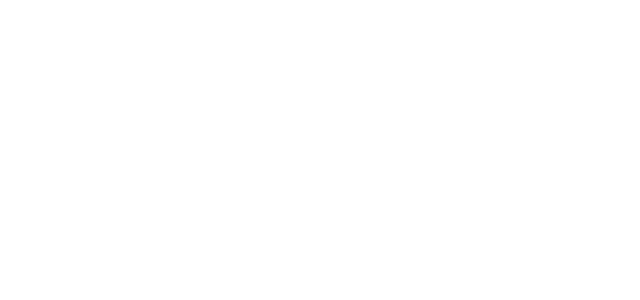
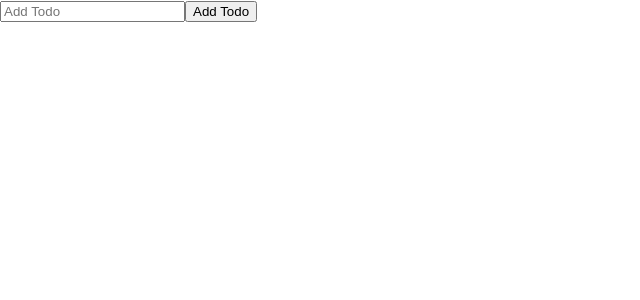
Before and after one commit to michaeldilulo/Todo-App, a React (Create React App) app: page / in a window 1280 px wide. Shown: the top 300 px of the page, without its empty margins (0-640 px from the left). Built offline with nearby package versions, Linux system fonts and the light colour scheme.

Commit message:
Create TodoForm and add to App.js component

```diff
--- a/src/App.js
+++ b/src/App.js
@@ -1,10 +1,12 @@
 import React from 'react';
 import './App.css';
+import TodoForm from './components/TodoForm';
 
 const App = () => {
 
   return (
     <div className="app">
+      <TodoForm />
     </div>
   );
 }
--- a/src/components/TodoForm.js
+++ b/src/components/TodoForm.js
@@ -0,0 +1,18 @@
+import React, { useState } from 'react';
+
+const TodoForm = () => {
+    const [input, setInput] = useState('')
+
+    return (
+        <div>
+            <form className="todo-form">
+                <input type="text" placeholder="Add Todo" value={input}
+                    name="text" className="todo-input"
+                />
+                <button className="todo-button">Add Todo</button>
+            </form>
+        </div>
+    )
+}
+
+export default TodoForm
```
